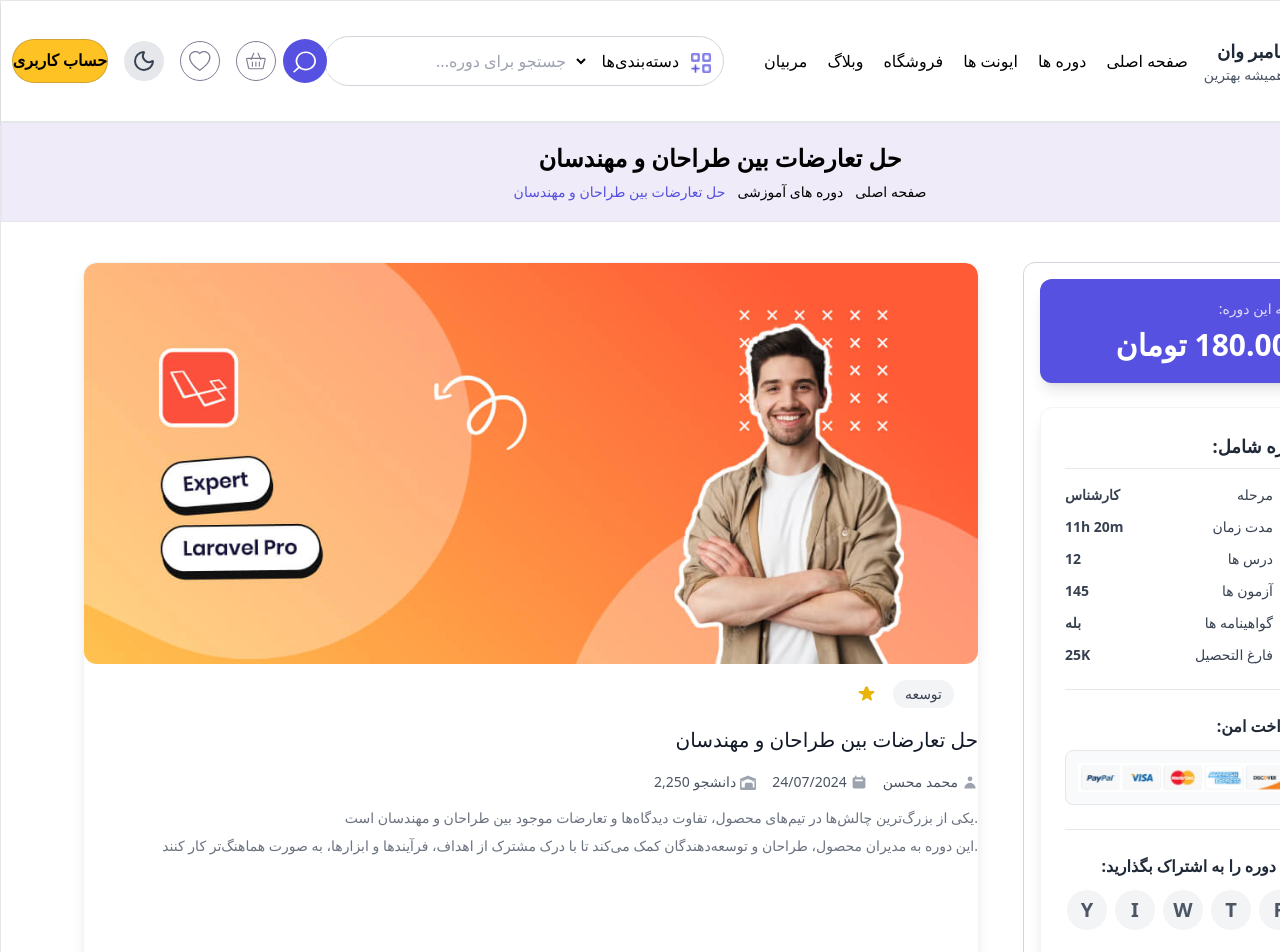
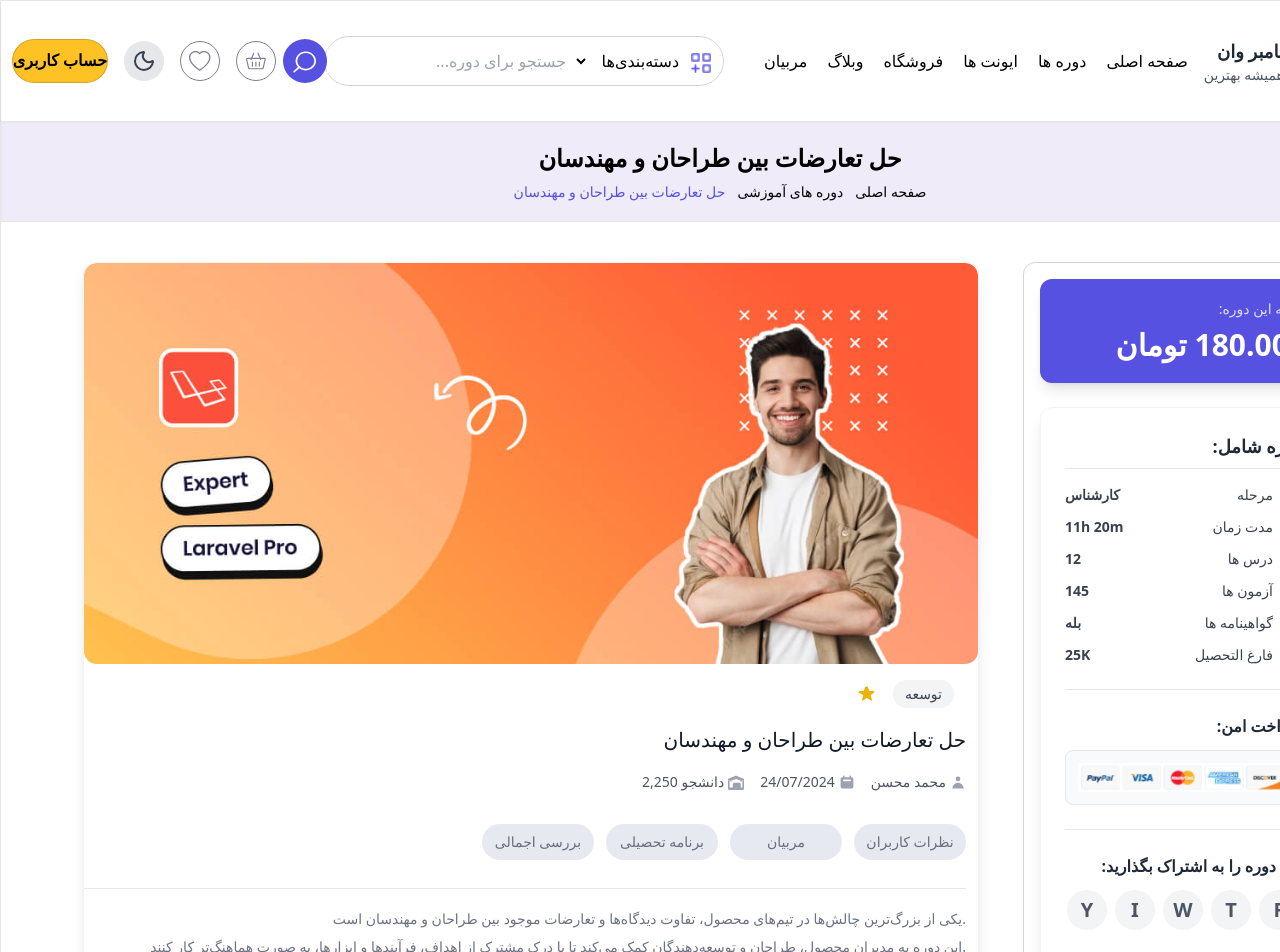
Before and after one commit to react-summer-1404/-Axis-, a React (Vite) app in the folder Axis/: page /coursesDetails in a window 1280 px wide. Shown: the top 952 px of the page. Built offline with nearby package versions, Linux system fonts and the light colour scheme.

Commit message:
button CartSidebar

```diff
--- a/Axis/src/Pages/CoursesDetails/CardSidebar.jsx
+++ b/Axis/src/Pages/CoursesDetails/CardSidebar.jsx
@@ -30,7 +30,7 @@ const CardSidebar = () => {
                     </svg>
                 </div>
             </div>
-            <div className=" text-right">
+            <div className=" text-right pr-3">
                 <h2 className="text-xl  text-gray-900 mb-2 leading-8">
                     حل تعارضات بین طراحان و مهندسان
                 </h2>
@@ -52,9 +52,28 @@ const CardSidebar = () => {
                         <span className="mr-1">محمد محسن</span>
                         <svg className="w-4 h-4 text-gray-400" fill="currentColor" viewBox="0 0 20 20" xmlns="http://www.w3.org/2000/svg"><path fillRule="evenodd" d="M10 9a3 3 0 100-6 3 3 0 000 6zm-7 9a7 7 0 1114 0H3z" clipRule="evenodd"></path></svg>
                     </div>
-
                 </div>
 
+                <div className="flex justify-end space-x-3  mb-5 mt-8 border-b border-gray-200 pb-7">
+
+                    {['نظرات کاربران', 'مربیان', 'برنامه تحصیلی', 'بررسی اجمالی'].reverse().map((tab) => (
+                        <button
+                            key={tab}
+                            className={`
+                                text-sm font-medium w-28 p-2 rounded-full transition duration-150 ease-in-out
+                                whitespace-nowrap focus:outline-none
+
+                                // استایل حالت عادی
+                                bg-[#E6E9EF] text-[#6D6C80]
+
+                                // استایل حالت هاور
+                                hover:bg-[#5751E1] hover:text-[#FFFFFF]
+                            `}
+                        >
+                            {tab}
+                        </button>
+                    ))}
+                </div>
 
                 <p className="text-sm text-gray-500 mb-2">
                     یکی از بزرگ‌ترین چالش‌ها در تیم‌های محصول، تفاوت دیدگاه‌ها و تعارضات موجود بین طراحان و مهندسان است.
```
